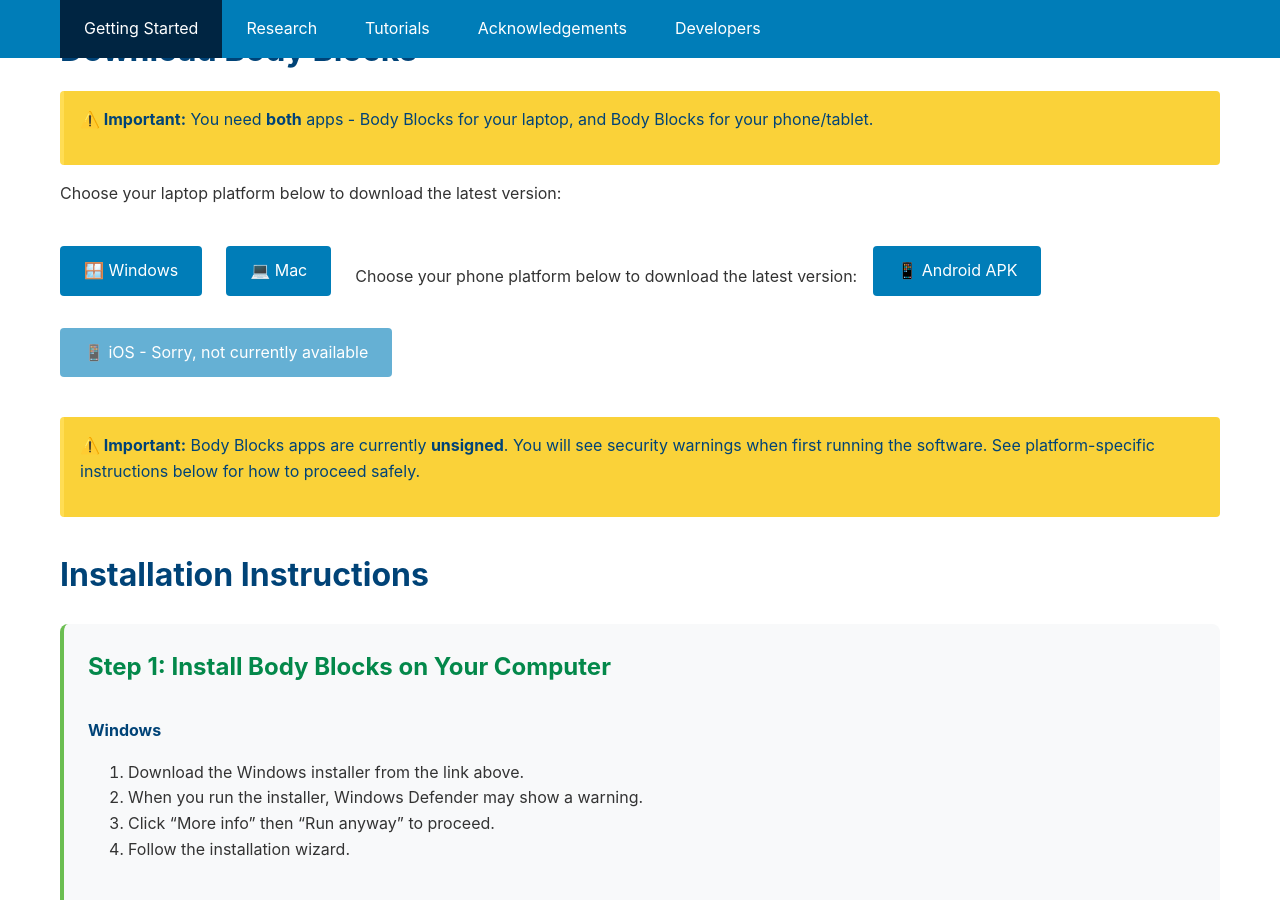
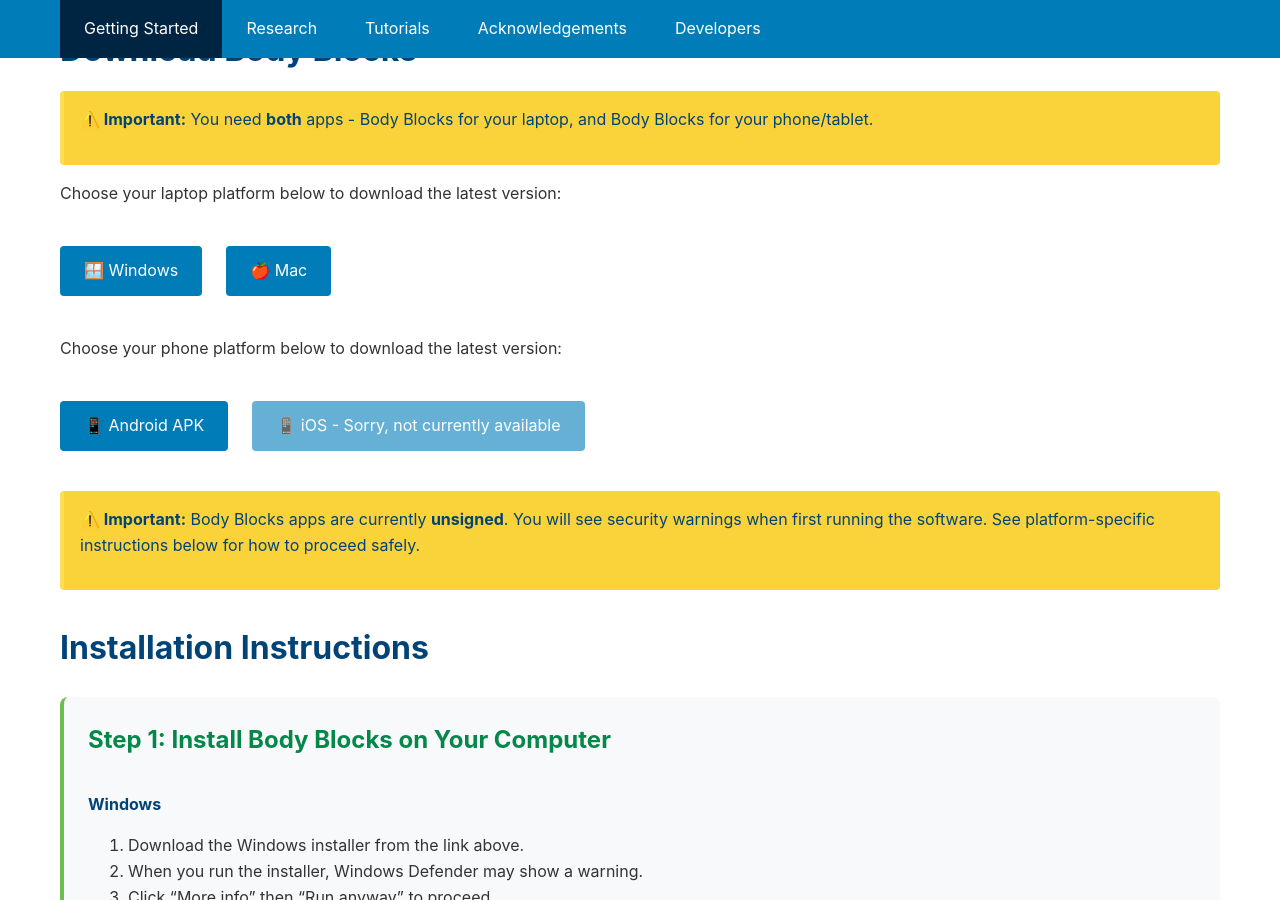
Before and after one commit to stephenhowell/Body-Blocks-site, a Jekyll site: the page built from index.md, in a window 1280 px wide and 900 px high, scrolled down 553 px. Built offline with Jekyll 4.4.1, drawn with Linux system fonts in a browser that asks for light colours.

Commit message:
Update index.md

```diff
--- a/index.md
+++ b/index.md
@@ -21,21 +21,16 @@
 </div>
 
 Choose your laptop platform below to download the latest version:
+<div style="display: flex; flex-wrap: wrap; gap: 1rem; margin: 2rem 0;">
+    <a href="https://github.com/stephenhowell/body-blocks/releases/latest" class="download-button">🪟 Windows</a>
+    <a href="https://github.com/stephenhowell/body-blocks/releases/latest" class="download-button">🍎 Mac</a>
+</div>
+
+Choose your phone platform below to download the latest version:
 
 <div style="display: flex; flex-wrap: wrap; gap: 1rem; margin: 2rem 0;">
-    <a href="https://github.com/stephenhowell/body-blocks/releases/latest" class="download-button">
-        🪟 Windows
-    </a>
-    <a href="https://github.com/stephenhowell/body-blocks/releases/latest" class="download-button">
-        💻 Mac
-    </a> <br/>
-    Choose your phone platform below to download the latest version:<br/>
-    <a href="https://github.com/stephenhowell/body-blocks/releases/latest" class="download-button">
-        📱 Android APK
-    </a> <br/>
-    <a href="#ios-interest" class="download-button" style="opacity: 0.6; cursor: not-allowed;">
-        📱 iOS - Sorry, not currently available
-    </a>
+    <a href="https://github.com/stephenhowell/body-blocks/releases/latest" class="download-button">📱 Android APK</a>
+    <a href="#ios-interest" class="download-button" style="opacity: 0.6; cursor: not-allowed;">📱 iOS - Sorry, not currently available</a>
 </div>
 
 <div class="warning" markdown="1">
```
